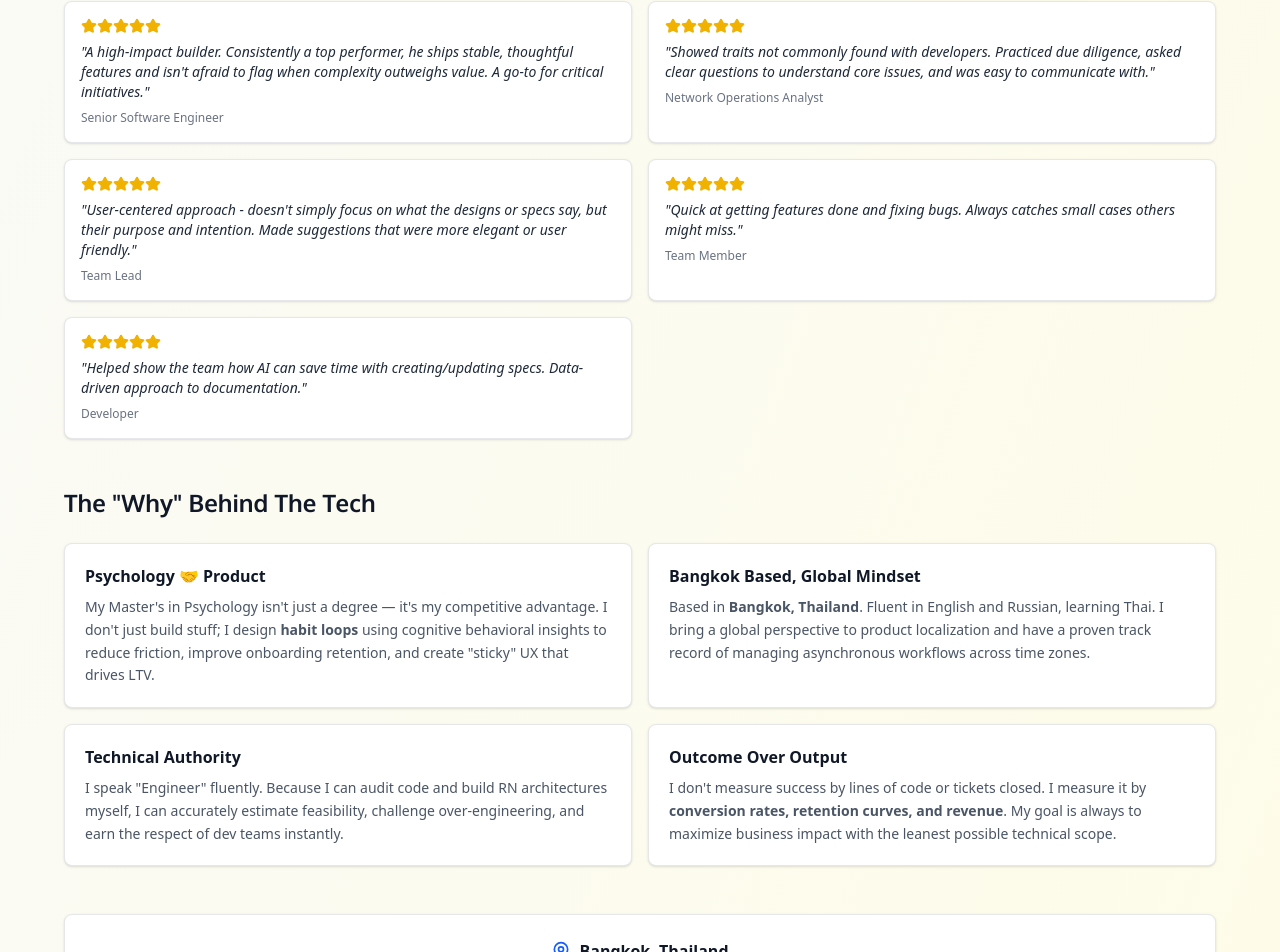
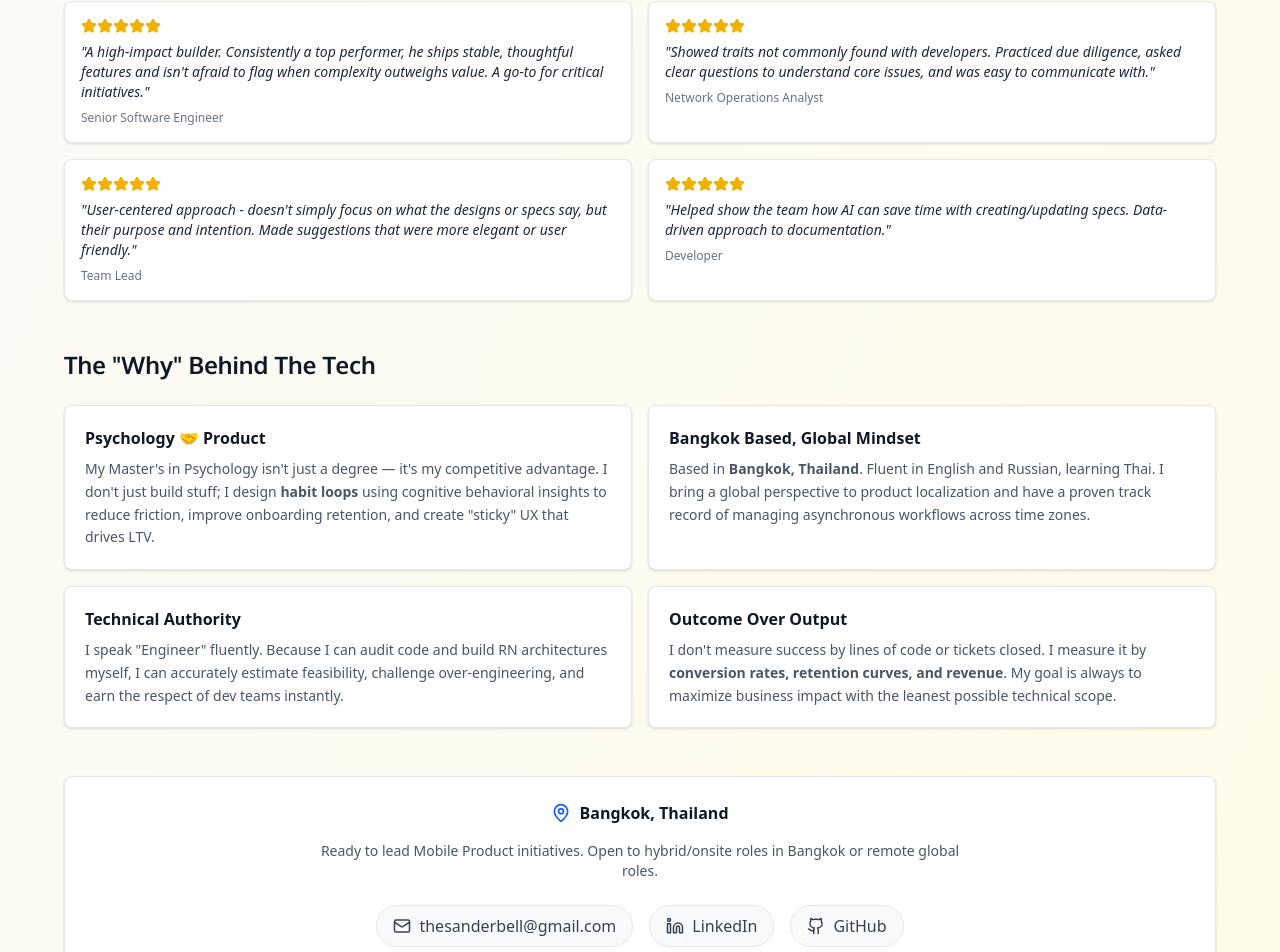
Before and after one commit to sanderbell/sanderbelldev2, a React (Vite) app: page / in a window 1280 px wide. Shown: the part 2317-3269 px from the top of the page. Built offline with nearby package versions, Linux system fonts and the light colour scheme.

Commit message:
Remove outdated testimonial from App component for improved relevance

```diff
--- a/src/App.tsx
+++ b/src/App.tsx
@@ -218,11 +218,6 @@ function App() {
       quote:
         "User-centered approach - doesn't simply focus on what the designs or specs say, but their purpose and intention. Made suggestions that were more elegant or user friendly.",
       context: 'Team Lead',
-    },
-    {
-      quote:
-        'Quick at getting features done and fixing bugs. Always catches small cases others might miss.',
-      context: 'Team Member',
     },
     {
       quote:
```
